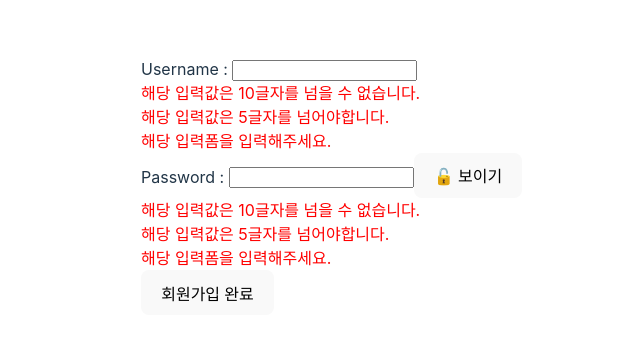
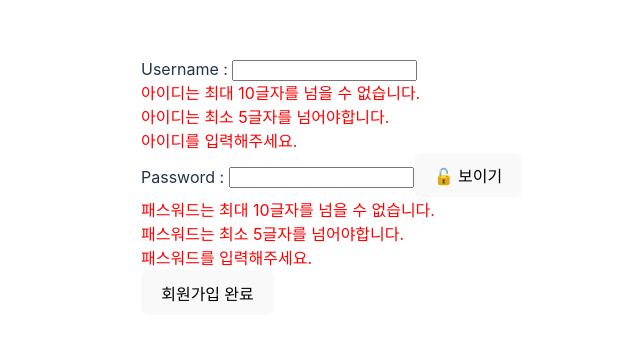
Before and after one commit to aaronryu/react-tutorial, a React (Vite) app: page / in a window 1280 px wide. Shown: the part 214-554 px from the top of the page, without its empty margins (299-939 px from the left). Built offline with nearby package versions, Linux system fonts and the light colour scheme.

Commit message:
실습 12-11: React Hook Form 의 useForm 처럼 Custom Hook 단일화

```diff
--- a/src/App.jsx
+++ b/src/App.jsx
@@ -2,18 +2,20 @@ import { useRef, useState } from 'react'
 import '@/App.css'
 import { produce } from 'immer'
 
-function UsernameInput({ reference, error, validate }) {
+function UsernameInput({ reference, error = undefined, validate }) {
   return (
     <div>
       Username : <input ref={reference} onChange={(e) => validate(e.target.value)} />
-      <div style={{ color: 'red' }}>{error.maximum}</div>
-      <div style={{ color: 'red' }}>{error.minimum}</div>
-      <div style={{ color: 'red' }}>{error.required}</div>
+      <div style={{ color: 'red' }}>
+        {error?.maximum && <div>아이디는 최대 10글자를 넘을 수 없습니다.</div>}
+        {error?.minimum && <div>아이디는 최소 5글자를 넘어야합니다.</div>}
+        {error?.required && <div>아이디를 입력해주세요.</div>}
+      </div>
     </div>
   )
 }
 
-function PasswordInput({ reference, error, validate }) {
+function PasswordInput({ reference, error = undefined, validate }) {
   function changeMode(e) {
     if (reference.current.type === 'password') {
       reference.current.type = 'text'
@@ -29,14 +31,19 @@ function PasswordInput({ reference, error, validate }) {
       Password :{' '}
       <input type='password' ref={reference} onChange={(e) => validate(e.target.value)} />
       <button onClick={changeMode}>🔓 보이기</button>
-      <div style={{ color: 'red' }}>{error.maximum}</div>
-      <div style={{ color: 'red' }}>{error.minimum}</div>
-      <div style={{ color: 'red' }}>{error.required}</div>
+      <div style={{ color: 'red' }}>
+        {error?.maximum && <div>패스워드는 최대 10글자를 넘을 수 없습니다.</div>}
+        {error?.minimum && <div>패스워드는 최소 5글자를 넘어야합니다.</div>}
+        {error?.required && <div>패스워드를 입력해주세요.</div>}
+      </div>
     </div>
   )
 }
 
-function useSingularForm() {
+function useForm() {
+  const forms = useRef({})
+
+  function register(label) {
     const ref = useRef(null)
     const [valid, setValid] = useState({
       maximum: false,
@@ -54,33 +61,56 @@ function useSingularForm() {
       setValid(changed)
     }
 
-  const error = {}
-  if (valid.maximum === false) error.maximum = '해당 입력값은 10글자를 넘을 수 없습니다.'
-  if (valid.minimum === false) error.minimum = '해당 입력값은 5글자를 넘어야합니다.'
-  if (valid.required === false) error.required = '해당 입력폼을 입력해주세요.'
+    // 1. useForm 내 중앙관리 변수 form
+    const form = {
+      ref,
+      value: ref.current?.value,
+      formState: {
+        valid: { maximum: valid.maximum, minimum: valid.minimum, required: valid.required },
+        error: { maximum: !valid.maximum, minimum: !valid.minimum, required: !valid.required },
+      },
+      validate,
+    }
 
-  return { ref, validate, error }
+    // 2.1. 중앙관리 변수 form -> forms 에 추가
+    forms.current[label] = form
+
+    // 2.2. 중앙관리 변수 form -> <input> 혹은 리액트 컴포넌트에 Props 로 전달
+    return {
+      reference: form.ref,
+      error: form.formState.error,
+      validate: form.validate,
+    }
+  }
+
+  function handleSubmit(callback) {
+    const values = {}
+    for (let label of Object.keys(forms.current)) {
+      const value = forms.current[label].ref.current?.value
+      forms.current[label].validate(value)
+      values[label] = {
+        ...forms.current[label],
+        value: value,
+      }
+    }
+    callback(values)
+  }
+
+  return { register, handleSubmit }
 }
 
 function App() {
-  const { ref: usernameRef, validate: usernameValidate, error: usernameError } = useSingularForm()
-  const { ref: passwordRef, validate: passwordValidate, error: passwordError } = useSingularForm()
+  const { register, handleSubmit } = useForm()
 
-  function registration() {
-    const request = {
-      username: usernameRef.current?.value,
-      password: passwordRef.current?.value,
-    }
-    usernameValidate(request.username)
-    passwordValidate(request.password)
-    console.log(request)
+  function registration(request) {
+    console.log('request : ', request)
   }
 
   return (
     <section style={{ textAlign: 'start', width: 400 }}>
-      <UsernameInput reference={usernameRef} error={usernameError} validate={usernameValidate} />
-      <PasswordInput reference={passwordRef} error={passwordError} validate={passwordValidate} />
-      <button onClick={registration}>회원가입 완료</button>
+      <UsernameInput {...register('username')} />
+      <PasswordInput {...register('password')} />
+      <button onClick={() => handleSubmit(registration)}>회원가입 완료</button>
     </section>
   )
 }
```
Lines whose indentation alone changed are shown as unchanged.
